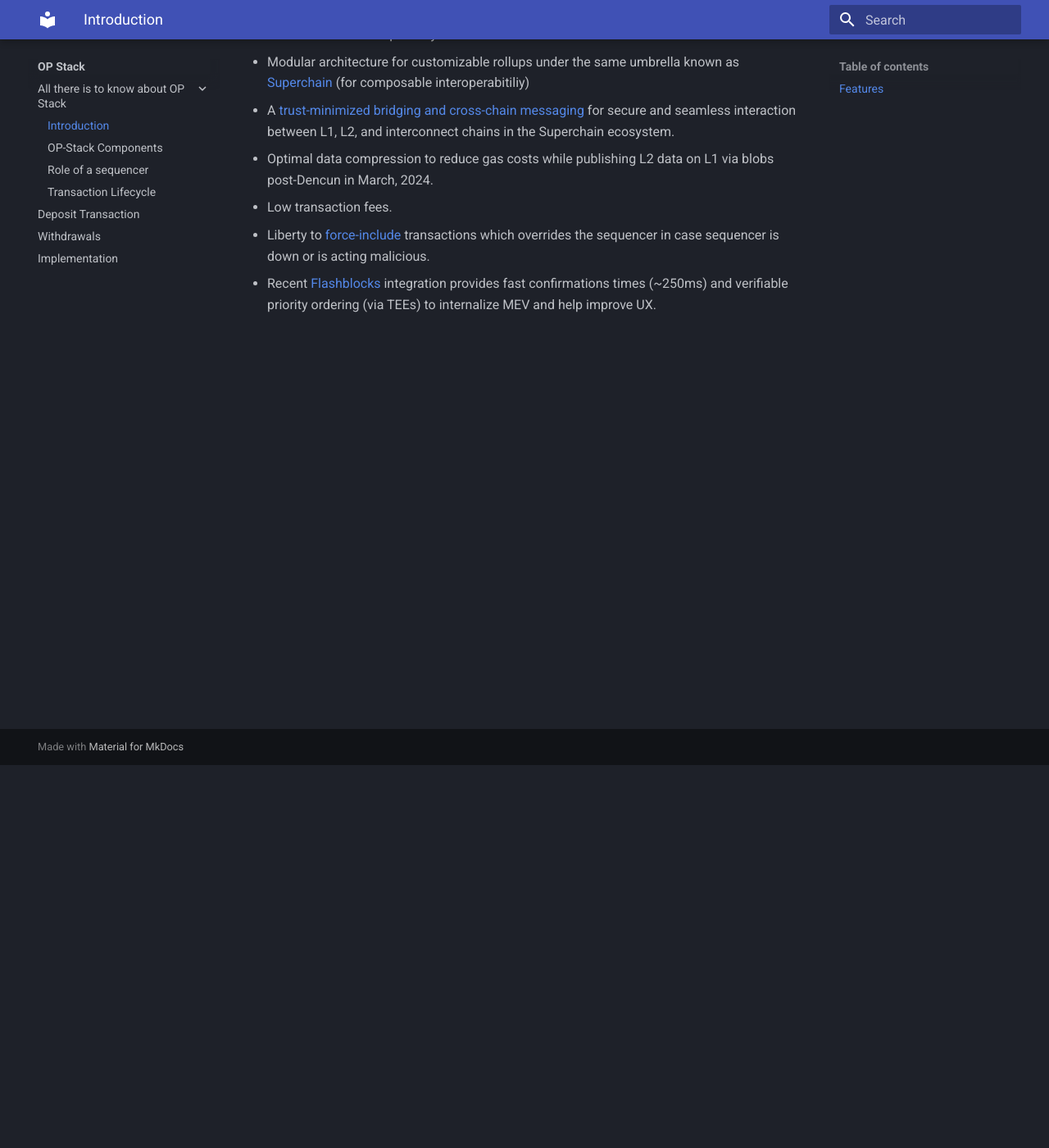
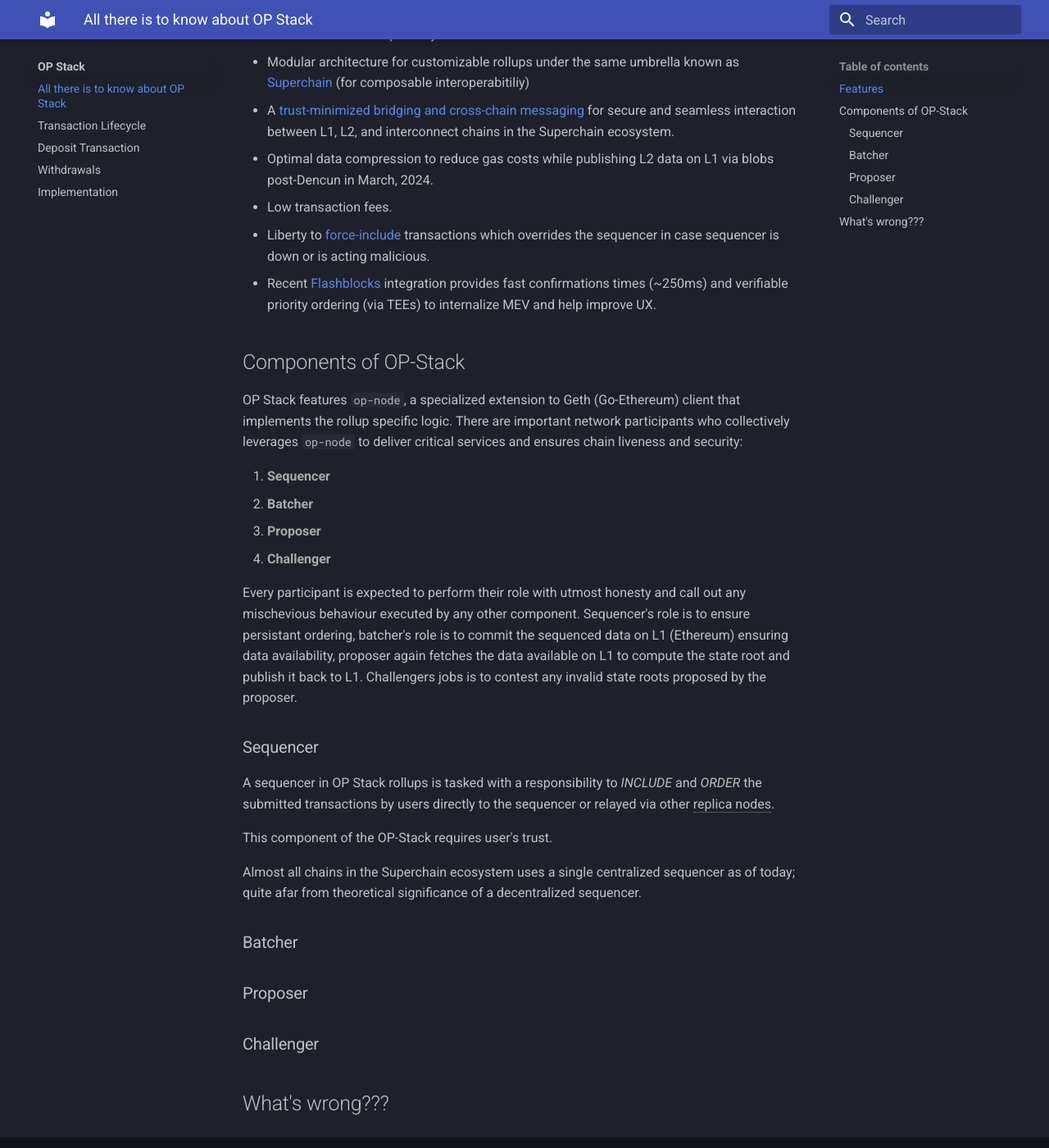
Before and after one commit to keshavsharma25/Lifebuoy, an MkDocs documentation site: the page built from docs/op-stack/features.md, in a window 1280 px wide and 1400 px high, scrolled down 467 px. Shown: the whole window at 82% size. Built offline with MkDocs 1.6.1 and Material for MkDocs 9.7.7, drawn with Linux system fonts in a browser that asks for light colours.

Commit message:
refactor: simplify flow

```diff
--- a/docs/op-stack/features.md
+++ b/docs/op-stack/features.md
@@ -24,3 +24,44 @@
 - Recent [Flashblocks](https://writings.flashbots.net/introducing-rollup-boost) integration provides fast confirmations times (~250ms)
 and verifiable priority ordering (via TEEs) to internalize MEV and help improve
 UX.
+
+## Components of OP-Stack
+
+OP Stack features `op-node`, a specialized extension to Geth (Go-Ethereum) client
+that implements the rollup specific logic. There are important network
+participants who collectively leverages `op-node` to deliver critical services
+and ensures chain liveness and security:
+
+1. **Sequencer**
+2. **Batcher**
+3. **Proposer**
+4. **Challenger**
+
+Every participant is expected to perform their role with utmost honesty and
+call out any mischevious behaviour executed by any other component. Sequencer's
+role is to ensure persistant ordering, batcher's role is to commit the sequenced
+data on L1 (Ethereum) ensuring data availability, proposer again fetches the
+data available on L1 to compute the state root and publish it back to L1.
+Challengers jobs is to contest any invalid state roots proposed by the proposer.
+
+### Sequencer
+
+A sequencer in OP Stack rollups is tasked with a responsibility to *INCLUDE* and
+*ORDER* the submitted transactions by users directly to the sequencer or relayed
+via other replica nodes.
+
+This component of the OP-Stack requires user's trust.
+
+Almost all chains in the Superchain ecosystem uses a single centralized sequencer
+as of today; quite afar from theoretical significance of a decentralized
+sequencer.
+
+### Batcher
+
+
+### Proposer
+
+
+### Challenger
+
+## What's wrong???
--- a/mkdocs.yml
+++ b/mkdocs.yml
@@ -3,7 +3,6 @@
 theme:
   name: material
   palette:
-    # Palette toggle for dark mode
     scheme: slate
     primary: indigo
     accent: indigo
@@ -24,11 +23,8 @@
     - "What's next": why-not-enough.md
   - "OP Stack":
     - "OP Stack": op-stack/index.md
-    - "All there is to know about OP Stack":
-      - "Introduction": op-stack/features.md
-      - "OP-Stack Components": op-stack/components.md
-      - "Role of a sequencer": op-stack/role-of-a-sequencer.md
-      - "Transaction Lifecycle": op-stack/transaction-lifecycle.md
+    - "All there is to know about OP Stack": op-stack/features.md
+    - "Transaction Lifecycle": op-stack/transaction-lifecycle.md
     - "Deposit Transaction": op-stack/deposit-transaction.md
     - "Withdrawals": op-stack/withdrawals.md
     - "Implementation": op-stack/implementation.md
```
Also changed, not shown: docs/op-stack/components.md (deleted, +0 -34 lines), docs/op-stack/role-of-a-sequencer.md (deleted, +0 -37 lines), docs/sequencer.md (+30 -0 lines).
